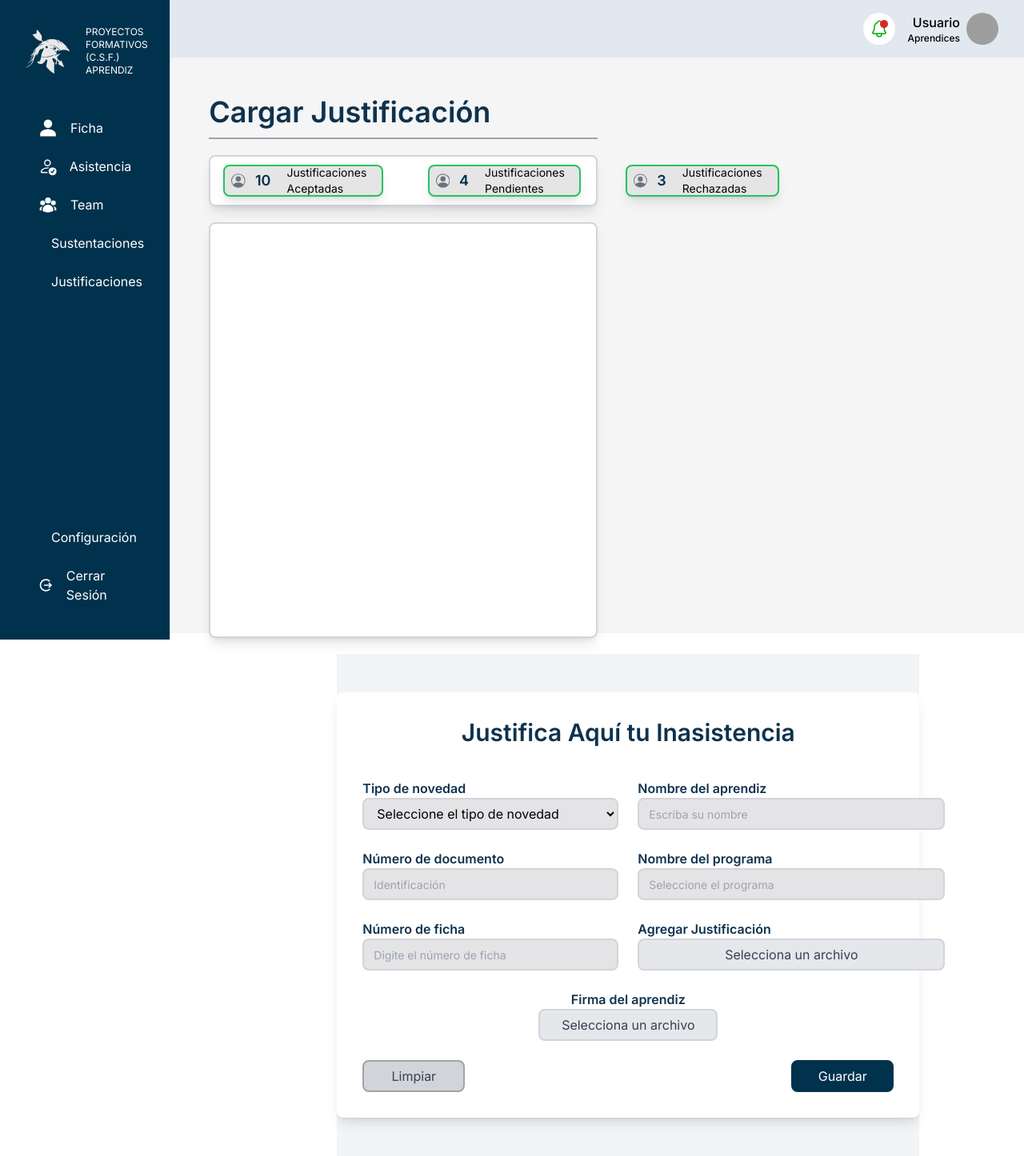
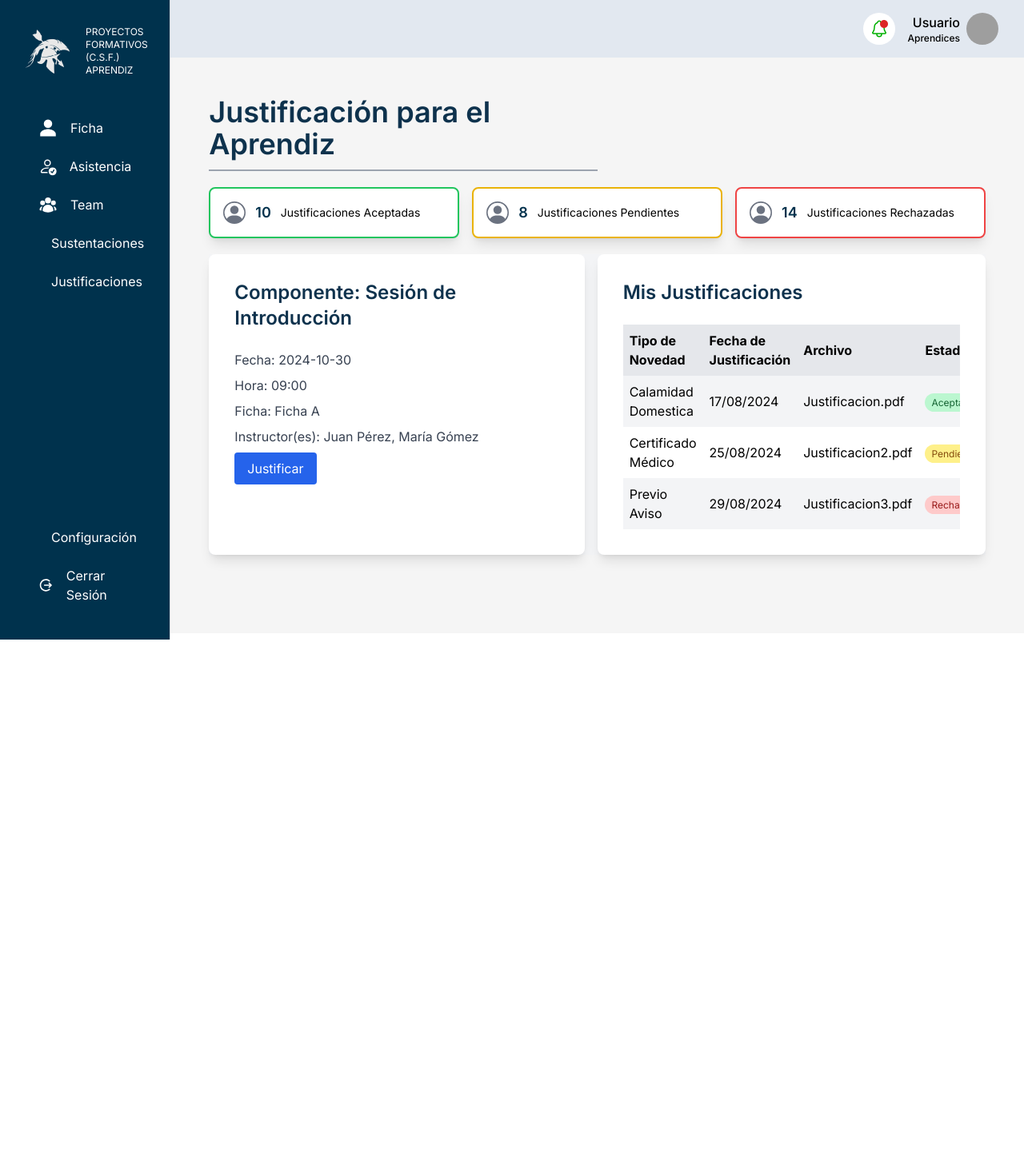
Before and after one commit to BryanFS52/Aquiles, a Next.js app in the folder frontend/: page /justificacionesAprendiz in a window 1280 px wide. Shown: the whole page at 80% size. After the commit the page ends 800 px from the top, so only its background shows below. Built offline with nearby package versions, Linux system fonts and the light colour scheme; grey boxes are pictures that could not be loaded; what tailwind-animation-delay would draw is missing.

Commit message:
Actualización de Justificaciones con funcionalidad en proceso

```diff
--- a/frontend/app/(routes)/justificacionesAprendiz/page.js
+++ b/frontend/app/(routes)/justificacionesAprendiz/page.js
@@ -1,33 +1,85 @@
 "use client";
 
 import React, { useRef, useState } from "react";
+import { motion, AnimatePresence } from "framer-motion";
 import { Header } from "../../components/header";
 import { Sidebaraprendiz } from "../../components/SidebarAprendiz";
-import { IoIosArrowDown } from "react-icons/io";
-import { ToastContainer, toast } from "react-toastify"; // Importa ToastContainer y toast
-import "react-toastify/dist/ReactToastify.css"; // Importa el estilo para las notificaciones
+import { ToastContainer, toast } from "react-toastify";
+import "react-toastify/dist/ReactToastify.css";
 import { BsPersonCircle } from "react-icons/bs";
 
-export default function Justificacionaaprendiz() {
+// JSON con los datos de las sesiones
+const sessions = {
+  "1": {
+    id: 1,
+    componentName: "Sesión de Introducción",
+    date: "2024-10-30",
+    time: "09:00",
+    sheet: "Ficha A",
+    instructors: ["Juan Pérez", "María Gómez"],
+  },
+  "2": {
+    id: 2,
+    componentName: "Sesión de Profundización",
+    date: "2024-10-30",
+    time: "11:00",
+    sheet: "Ficha B",
+    instructors: ["Carlos López"],
+  },
+  "3": {
+    id: 3,
+    componentName: "Sesión de Evaluación",
+    date: "2024-10-31",
+    time: "14:00",
+    sheet: "Ficha C",
+    instructors: ["Ana Torres", "Pedro Martínez"],
+  },
+  "4": {
+    id: 4,
+    componentName: "Sesión de Seguimiento",
+    date: "2024-11-01",
+    time: "10:00",
+    sheet: "Ficha D",
+    instructors: ["Juan Pérez", "Carlos López"],
+  },
+  "5": {
+    id: 5,
+    componentName: "Sesión de Cierre",
+    date: "2024-11-02",
+    time: "13:00",
+    sheet: "Ficha E",
+    instructors: ["María Gómez", "Ana Torres", "Pedro Martínez"],
+  },
+};
 
-  // Opciones para los select
-  const [novedad, setNovedad] = useState (["Novedad 1", "Novedad 2"]);
+export default function Component() {
+  const [showForm, setShowForm] = useState(false);
+  const [novedad] = useState(["Calamidad Domestica", "Certificado Médico", "Previo Aviso"]);
+  const [justificaciones] = useState([
+    { tipo: "Calamidad Domestica", fecha: "17/08/2024", archivo: "Justificacion.pdf", estado: "Aceptada" },
+    { tipo: "Certificado Médico", fecha: "25/08/2024", archivo: "Justificacion2.pdf", estado: "Pendiente" },
+    { tipo: "Previo Aviso", fecha: "29/08/2024", archivo: "Justificacion3.pdf", estado: "Rechazada" },
+  ]);
 
   const fileInputRefPrev = useRef(null);
   const fileInputRefNew = useRef(null);
 
-  // Estado inicial del formulario
   const initialFormData = {
+    centroFormacion: "",
+    numeroFicha: "",
+    numeroDocumento: "",
+    nombreAprendiz: "",
     tipoNovedad: "",
-    nombreAprendiz: "",
-    numeroDocumento: "",
-    nombrePrograma: "",
-    numeroFicha: "",
+    nombreComponente: "",
     justificacionFile: null,
     firmaFile: null,
   };
 
   const [formData, setFormData] = useState(initialFormData);
+
+  const handleJustifyClick = () => {
+    setShowForm(true);
+  };
 
   const handleUploadPrev = () => {
     fileInputRefPrev.current.click();
@@ -37,10 +89,8 @@ export default function Justificacionaaprendiz() {
     fileInputRefNew.current.click();
   };
 
-  // Función para permitir solo números
   const handleNumericChange = (e) => {
     const { name, value } = e.target;
-    // Filtra solo los caracteres numéricos
     const numericValue = value.replace(/[^0-9]/g, '');
     setFormData((prevData) => ({
       ...prevData,
@@ -48,10 +98,8 @@ export default function Justificacionaaprendiz() {
     }));
   };
 
-  // Función para permitir solo letras
   const handleAlphaChange = (e) => {
     const { name, value } = e.target;
-    // Filtra solo los caracteres alfabéticos
     const alphaValue = value.replace(/[^a-zA-Z\s]/g, '');
     setFormData((prevData) => ({
       ...prevData,
@@ -76,37 +124,18 @@ export default function Justificacionaaprendiz() {
 
   const handleSave = (e) => {
     e.preventDefault();
-    const {
-      tipoNovedad,
-      nombreAprendiz,
-      numeroDocumento,
-      nombrePrograma,
-      numeroFicha,
-      justificacionFile,
-      firmaFile,
-    } = formData;
-
-    if (
-      !tipoNovedad ||
-      !nombreAprendiz ||
-      !numeroDocumento ||
-      !nombrePrograma ||
-      !numeroFicha ||
-      !justificacionFile ||
-      !firmaFile
-    ) {
-      toast.error("Por favor, complete todos los campos."); // Muestra una notificación de error
+    if (Object.values(formData).some(value => !value)) {
+      toast.error("Por favor, complete todos los campos.");
       return;
     }
-
-    // Aquí puedes enviar los datos a un backend o manejar la lógica de guardado
     console.log("Datos del formulario:", formData);
-    toast.success("Datos guardados correctamente."); // Muestra una notificación de éxito
+    toast.success("Datos guardados correctamente.");
+    setShowForm(false);
   };
 
-  // Función para limpiar el formulario
   const handleCancel = () => {
     setFormData(initialFormData);
+    setShowForm(false);
   };
 
   return (
@@ -114,192 +143,233 @@ export default function Justificacionaaprendiz() {
       <Sidebaraprendiz />
       <div className="xl:col-span-5">
         <Header />
-
         <div className="h-[90vh] p-4 md:p-8 lg:p-12 w-full bg-neutral-100 space-y-5">
           <h1 className="text-[#0e324d] text-2xl sm:text-3xl lg:text-4xl pb-3 border-b-2 border-gray-400 w-full sm:w-3/4 lg:w-1/2 mb-4 font-inter font-semibold">
-          Cargar Justificación
+            Justificación para el Aprendiz
           </h1>
 
-
-
-        <div className="flex h-auto md:h-16 w-full md:w-[50%] rounded-lg shadow-lg bg-white border-2 border-gray-300 p-4">
-          <div className="flex flex-col items-center justify-center space-y-2 w-full md:flex-row md:justify-start md:space-y-0 md:space-x-14">
-            <div className="flex h-auto md:h-10 w-full md:w-60 rounded-lg shadow-lg border-2 bg-neutral-200 border-green-500 p-2">
-              <div className="flex items-center justify-center md:justify-start w-full">
-                <BsPersonCircle className="w-7 h-7 text-gray-500" />
-                <h1 className="text-custom-blue font-semibold text-lg font-inter ml-3">10</h1>
-                <span className="font-inter text-sm ml-5">Justificaciones Aceptadas</span>
+          <div className="flex flex-col md:flex-row space-y-4 md:space-y-0 md:space-x-4 mb-6">
+            <div className="flex-1 bg-white p-4 rounded-lg shadow-lg border-2 border-green-500">
+              <div className="flex items-center">
+                <BsPersonCircle className="w-7 h-7 text-gray-500 mr-3" />
+                <h1 className="text-custom-blue font-semibold text-lg font-inter mr-3">10</h1>
+                <span className="font-inter text-sm">Justificaciones Aceptadas</span>
               </div>
             </div>
-
-            <div className="flex h-auto md:h-10 w-full md:w-60 rounded-lg shadow-lg border-2 bg-neutral-200 border-green-500 p-2">
-              <div className="flex items-center justify-center md:justify-start w-full">
-                <BsPersonCircle className="w-7 h-7 text-gray-500" />
-                <h1 className="text-custom-blue font-semibold text-lg font-inter ml-3">4</h1>
-                <span className="font-inter text-sm ml-5">Justificaciones Pendientes</span>
+            <div className="flex-1 bg-white p-4 rounded-lg shadow-lg border-2 border-yellow-500">
+              <div className="flex items-center">
+                <BsPersonCircle className="w-7 h-7 text-gray-500 mr-3" />
+                <h1 className="text-custom-blue font-semibold text-lg font-inter mr-3">8</h1>
+                <span className="font-inter text-sm">Justificaciones Pendientes</span>
               </div>
             </div>
-
-            <div className="flex h-auto md:h-10 w-full md:w-60 rounded-lg shadow-lg border-2 bg-neutral-200 border-green-500 p-2">
-              <div className="flex items-center justify-center md:justify-start w-full">
-                <BsPersonCircle className="w-7 h-7 text-gray-500" />
-                <h1 className="text-custom-blue font-semibold text-lg font-inter ml-3">3</h1>
-                <span className="font-inter text-sm ml-5">Justificaciones Rechazadas </span>
-              </div>
+            <div className="flex-1 bg-white p-4 rounded-lg shadow-lg border-2 border-red-500">
+              <div className="flex items-center">
+                <BsPersonCircle className="w-7 h-7 text-gray-500 mr-3" />
+                <h1 className="text-custom-blue font-semibold text-lg font-inter mr-3">14</h1>
+                <span className="font-inter text-sm">Justificaciones Rechazadas</span>
               </div>
             </div>
           </div>
 
-        <div className="flex h-auto md:h-5/6 w-full md:w-[50%] rounded-lg shadow-lg bg-white border-2 border-gray-300 p-4">
-          <div className="flex flex-col items-center justify-center space-y-2 w-full md:flex-row md:justify-start md:space-y-0 md:space-x-14">
+          <div className="bg-gray-100 pl-0">
+            <div className="flex flex-col lg:flex-row">
+              <AnimatePresence>
+                {!showForm && (
+                  <motion.div
+                    initial={{ opacity: 1 }}
+                    exit={{ opacity: 0 }}
+                    transition={{ duration: 0.3 }}
+                    className="w-full lg:w-1/2 bg-white p-8 rounded-lg shadow-lg"
+                  >
+                    <h2 className="text-[#0e324d] font-inter font-semibold text-xl sm:text-2xl mb-6">
+                      {`Componente: ${sessions["1"].componentName}`} {/* Nombre del componente */}
+                    </h2>
+                    <p className="text-gray-700 mb-2">
+                      {`Fecha: ${sessions["1"].date}`} {/* Fecha de la justificación */}
+                    </p>
+                    <p className="text-gray-700 mb-2">
+                      {`Hora: ${sessions["1"].time}`} {/* Hora de la justificación */}
+                    </p>
+                    <p className="text-gray-700 mb-2">
+                      {`Ficha: ${sessions["1"].sheet}`} {/* Ficha */}
+                    </p>
+                    <p className="text-gray-700 mb-2">
+                      {`Instructor(es): ${sessions["1"].instructors.join(", ")}`} {/* Instructores */}
+                    </p>
+                    <button
+                      onClick={handleJustifyClick}
+                      className="px-4 py-2 rounded bg-blue-600 text-white hover:bg-blue-700"
+                    >
+                      Justificar
+                    </button>
+                  </motion.div>
+                )}
+              </AnimatePresence>
 
-          </div>
-        </div>
-
-        <div className="flex items-center justify-center bg-gray-100 py-12 w-3/4 ml-40">
-            <div className="bg-white p-8 rounded-lg shadow-lg max-w-4xl w-full">
-              <h2 className="text-[#0e324d] font-inter font-semibold text-xl sm:text-3xl text-center mb-10">
-                Justifica Aquí tu Inasistencia
+              <AnimatePresence>
+                {showForm && (
+                  <motion.div
+                    initial={{ opacity: 0, y: 50 }}
+                    animate={{ opacity: 1, y: 0 }}
+                    exit={{ opacity: 0, y: 50 }}
+                    transition={{ duration: 0.5 }}
+                    className="w-full lg:w-1/2 bg-white p-8 rounded-lg shadow-lg"
+                  >
+                    <h2 className="text-[#0e324d] font-inter font-semibold text-xl sm:text-2xl mb-6">
+                      Formulario de Justificación
                     </h2>
-              <form className="space-y-6" onSubmit={handleSave}>
-  <div className="grid grid-cols-2 gap-6">
+                    <form onSubmit={handleSave}>
+                      <div className="space-y-4">
                         <div className="flex flex-col">
                           <label className="font-inter font-semibold text-[#0e324d] text-sm sm:text-base">
-        Tipo de novedad
+                            Número de Documento
                           </label>
-      <div className="relative">
-        <select
-          name="tipoNovedad"
-          value={formData.tipoNovedad}
-          onChange={handleInputChange}
-          className="h-10 block w-80 pl-3 pr-10 text-base text-left font-inter rounded-lg bg-zinc-200 border-2 border-zinc-300 focus:outline-none focus:border-slate-300"
-        >
-          <option value="" disabled selected hidden className="text-gray-500">
-            Seleccione el tipo de novedad
-          </option>
-          {novedad.map((novedad, index) => (
-            <option key={index} value={novedad}>
-              {novedad}
-            </option>
-          ))}
-        </select>
-
-                      <div className="absolute inset-y-0 right-0 flex items-center pr-24 pointer-events-none"></div>
+                          <input
+                            type="text"
+                            name="numeroDocumento"
+                            value={formData.numeroDocumento}
+                            onChange={handleNumericChange}
+                            className="h-10 block w-full pl-3 pr-10 text-sm text-left font-inter rounded-lg bg-zinc-200 border-2 border-zinc-300 focus:outline-none focus:border-slate-300"
+                            placeholder="123456789"
+                          />
                         </div>
-
-                  </div>
-
                         <div className="flex flex-col">
                           <label className="font-inter font-semibold text-[#0e324d] text-sm sm:text-base">
-                      Nombre del aprendiz
+                            Nombre Aprendiz
                           </label>
                           <input
                             type="text"
                             name="nombreAprendiz"
                             value={formData.nombreAprendiz}
-                      onChange={handleAlphaChange} // Usa handleAlphaChange
-                      className="h-10 block w-96 pl-3 pr-10 text-sm text-left font-inter rounded-lg bg-zinc-200 border-2 border-zinc-300 focus:outline-none focus:border-slate-300"
-                      placeholder="Escriba su nombre"
+                            onChange={handleAlphaChange}
+                            className="h-10 block w-full pl-3 pr-10 text-sm text-left font-inter rounded-lg bg-zinc-200 border-2 border-zinc-300 focus:outline-none focus:border-slate-300"
+                            placeholder="Juan Pérez"
                           />
                         </div>
-
                         <div className="flex flex-col">
                           <label className="font-inter font-semibold text-[#0e324d] text-sm sm:text-base">
-                      Número de documento
+                            Tipo de Novedad
+                          </label>
+                          <select
+                            name="tipoNovedad"
+                            value={formData.tipoNovedad}
+                            onChange={handleInputChange}
+                            className="h-10 block w-full pl-3 pr-10 text-sm text-left font-inter rounded-lg bg-zinc-200 border-2 border-zinc-300 focus:outline-none focus:border-slate-300"
+                          >
+                            <option value="" disabled>
+                              Selecciona una novedad
+                            </option>
+                            {novedad.map((nov, index) => (
+                              <option key={index} value={nov}>
+                                {nov}
+                              </option>
+                            ))}
+                          </select>
+                        </div>
+                        <div className="flex flex-col">
+                          <label className="font-inter font-semibold text-[#0e324d] text-sm sm:text-base">
+                            Componente
                           </label>
                           <input
                             type="text"
-                      name="numeroDocumento"
-                      value={formData.numeroDocumento}
-                      onChange={handleNumericChange} // Usa handleNumericChange
-                      className="h-10 block w-80 pl-3 pr-10 text-sm text-left font-inter rounded-lg bg-zinc-200 border-2 border-zinc-300 focus:outline-none focus:border-slate-300"
-                      placeholder="Identificación"
+                            name="nombreComponente"
+                            value={sessions["1"].componentName} // Nombre del componente del JSON
+                            readOnly
+                            className="h-10 block w-full pl-3 pr-10 text-sm text-left font-inter rounded-lg bg-zinc-200 border-2 border-zinc-300 focus:outline-none"
                           />
                         </div>
-
                         <div className="flex flex-col">
                           <label className="font-inter font-semibold text-[#0e324d] text-sm sm:text-base">
-                      Nombre del programa
+                            Justificación (Archivo)
                           </label>
-                    <input
-                      type="text"
-                      name="nombrePrograma"
-                      value={formData.nombrePrograma}
-                      onChange={handleInputChange}
-                      className="h-10 block w-96 pl-3 pr-10 text-sm text-left font-inter rounded-lg bg-zinc-200 border-2 border-zinc-300 focus:outline-none focus:border-slate-300"
-                      placeholder="Seleccione el programa"
-                    />
-                  </div>
-
-                  <div className="flex flex-col">
-                    <label className="font-inter font-semibold text-[#0e324d] text-sm sm:text-base">
-                      Número de ficha
-                    </label>
-                    <input
-                      type="text"
-                      name="numeroFicha"
-                      value={formData.numeroFicha}
-                      onChange={handleNumericChange} // Usa handleNumericChange
-                      className="h-10 block w-80 pl-3 pr-10 text-sm text-left font-inter rounded-lg bg-zinc-200 border-2 border-zinc-300 focus:outline-none focus:border-slate-300"
-                      placeholder="Digite el número de ficha"
-                    />
-                  </div>
-
-                  <div className="flex flex-col">
-                    <span className="font-inter font-semibold text-[#0e324d] text-sm sm:text-base">
-                      Agregar Justificación
-                    </span>
                           <button
                             type="button"
                             onClick={handleUploadPrev}
-                      className="h-10 w-96 bg-gray-200 text-gray-700 rounded-lg border-2 border-gray-300 focus:outline-none focus:border-slate-300"
+                            className="bg-blue-600 text-white h-10 rounded-lg"
                           >
-                      Selecciona un archivo
+                            {formData.justificacionFile ? formData.justificacionFile.name : "Subir Archivo"}
                           </button>
                           <input
                             type="file"
                             ref={fileInputRefPrev}
+                            onChange={(e) => handleFileChange(e, "justificacionFile")}
                             className="hidden"
-                      onChange={(e) => handleFileChange(e, "justificacionFile")}
                           />
                         </div>
-                </div>
-
-                <div className="flex flex-col items-center">
-                  <span className="font-inter font-semibold text-[#0e324d] text-sm sm:text-base">
-                    Firma del aprendiz
-                  </span>
+                        <div className="flex flex-col">
+                          <label className="font-inter font-semibold text-[#0e324d] text-sm sm:text-base">
+                            Firma (Archivo)
+                          </label>
                           <button
                             type="button"
                             onClick={handleUploadNew}
-                    className="h-10 w-56 bg-gray-200 text-gray-700 rounded-lg border-2 border-gray-300 focus:outline-none focus:border-slate-300"
+                            className="bg-blue-600 text-white h-10 rounded-lg"
                           >
-                    Selecciona un archivo
+                            {formData.firmaFile ? formData.firmaFile.name : "Subir Archivo"}
                           </button>
                           <input
                             type="file"
                             ref={fileInputRefNew}
+                            onChange={(e) => handleFileChange(e, "firmaFile")}
                             className="hidden"
-                    onChange={(e) => handleFileChange(e, "firmaFile")}
                           />
                         </div>
-
-                <div className="flex justify-between mt-8">
-                  <button
-                    type="button"
-                    onClick={handleCancel} // Usa handleCancel para limpiar el formulario
-                    className="h-10 w-32 bg-gray-300 text-gray-700 rounded-lg border-2 border-neutral-400 focus:outline-none focus:border-slate-300"
-                  >
-                    Limpiar
+                      </div>
+                      <div className="flex justify-between mt-6">
+                        <button type="button" onClick={handleCancel} className="px-4 py-2 rounded bg-gray-500 text-white hover:bg-gray-600">
+                          Cancelar
                         </button>
-                  <button
-                    type="submit"
-                    className="h-10 w-32 bg-custom-blue text-white rounded-lg border-2 border-custom-blue focus:outline-none focus:border-slate-300"
-                  >
-                    Guardar
+                        <button type="submit" className="px-4 py-2 rounded bg-blue-600 text-white hover:bg-blue-700">
+                          Guardar Justificación
                         </button>
                       </div>
                     </form>
+                  </motion.div>
+                )}
+              </AnimatePresence>
+
+                {/* Contenedor Derecho: Mis Justificaciones */}
+              <div className="bg-white p-8 rounded-lg shadow-lg lg:w-1/2 w-full mt-4 lg:mt-0 lg:ml-4">
+                <h2 className="text-[#0e324d] font-inter font-semibold text-xl sm:text-2xl mb-6">
+                  Mis Justificaciones
+                </h2>
+                {/* Contenedor con scroll horizontal */}
+                <div className="overflow-x-auto">
+                  <table className="w-full">
+                    <thead>
+                      <tr className="bg-gray-200">
+                        <th className="p-2 text-left">Tipo de Novedad</th>
+                        <th className="p-2 text-left">Fecha de Justificación</th>
+                        <th className="p-2 text-left">Archivo</th>
+                        <th className="p-2 text-left">Estado</th>
+                      </tr>
+                    </thead>
+                    <tbody>
+                      {justificaciones.map((justificacion, index) => (
+                        <tr key={index} className={index % 2 === 0 ? "bg-gray-100" : ""}>
+                          <td className="p-2">{justificacion.tipo}</td>
+                          <td className="p-2">{justificacion.fecha}</td>
+                          <td className="p-2">{justificacion.archivo}</td>
+                          <td className="p-2">
+                            <span
+                              className={`px-2 py-1 rounded-full text-xs ${
+                                justificacion.estado === "Aceptada"
+                                  ? "bg-green-200 text-green-800"
+                                  : justificacion.estado === "Pendiente"
+                                  ? "bg-yellow-200 text-yellow-800"
+                                  : "bg-red-200 text-red-800"
+                              }`}
+                            >
+                              {justificacion.estado}
+                            </span>
+                          </td>
+                        </tr>
+                      ))}
+                    </tbody>
+                  </table>
+                </div>
+              </div>
             </div>
           </div>
         </div>
```
Also changed, not shown: 1 other file (tests, documents, lock files or other folders). Lines whose indentation alone changed are shown as unchanged.
